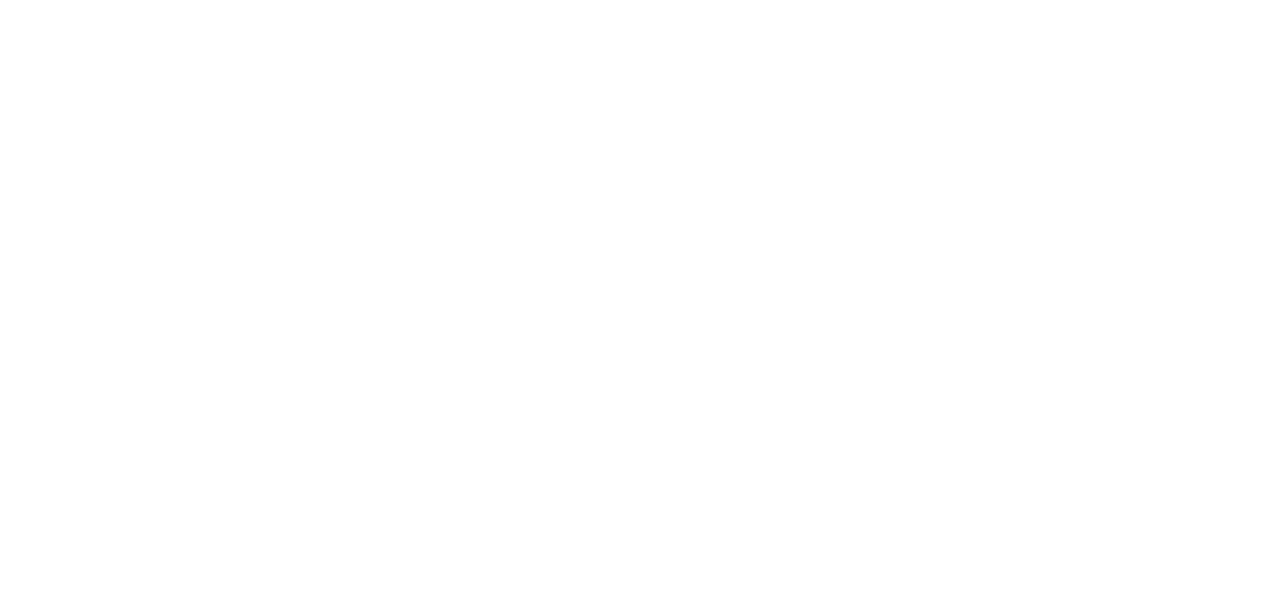
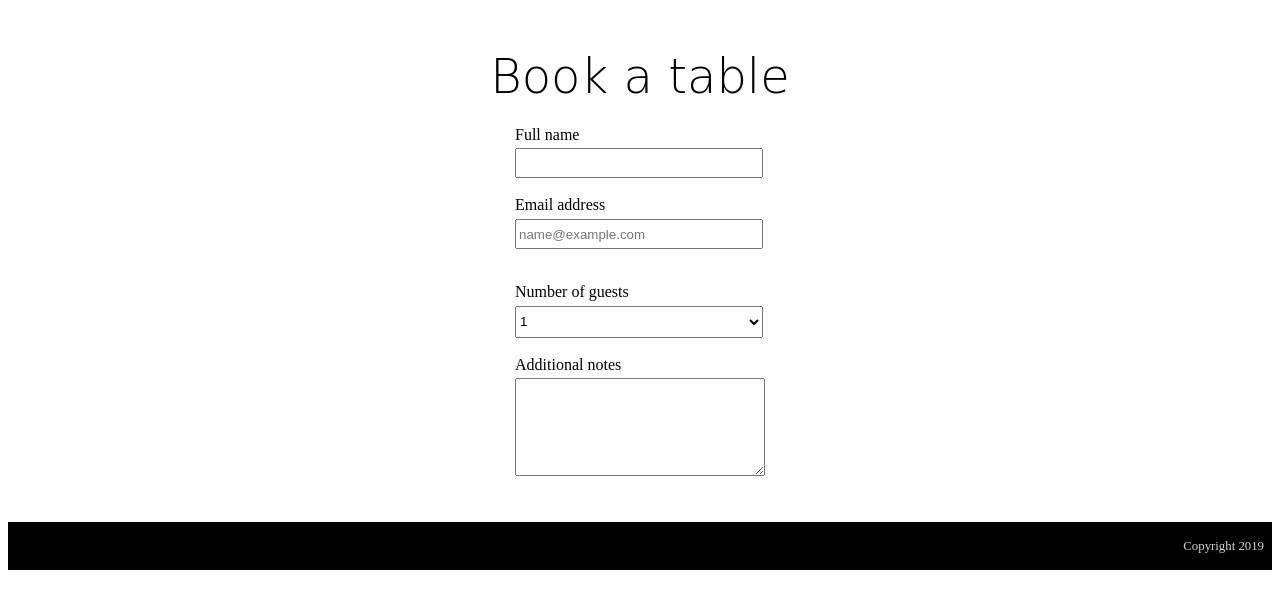
Before and after one commit to LouiseSchultz/Bennysburger, a website: page src/index.html in a window 1280 px wide. Drawn offline with nearby package versions, Linux system fonts and the light colour scheme; files that its build step writes are made by us from their sources; a web font is replaced by a local one.

Commit message:
form and footer

```diff
--- a/src/index.html
+++ b/src/index.html
@@ -6,8 +6,54 @@
     <meta http-equiv="X-UA-Compatible" content="ie=edge" />
     <title></title>
     <link rel="stylesheet" href="styles/main.css" />
+    <link rel="preconnect" href="https://fonts.googleapis.com"><link rel="preconnect" href="https://fonts.gstatic.com" crossorigin><link href="https://fonts.googleapis.com/css2?family=Love+Ya+Like+A+Sister&display=swap" rel="stylesheet">
   </head>
   <body>
+
+
+
+
+
+    <!-- Contact Formular -->
+    <div class="container formular">
+      <h2>Book a table</h2>
+
+      <div class="forms">
+        <form action="">
+          <fieldset style="border: none;">
+          <label for="name">Full name</label> <br>
+          <input type="text" name="name" id="name"><br><br>
+          <label for="email">Email address</label><br>
+          <input type="email" name="email" id="email" placeholder="name@example.com"><br><br>
+          </fieldset>
+          <fieldset style="border: none;">
+          <label for="number">Number of guests</label><br>
+          <select name="number" id="number">
+            <option value="1">1</option>
+            <option value="2">2</option>
+            <option value="3">3</option>
+            <option value="4">4</option>
+            <option value="5">5</option>
+            <option value="6">6</option>
+            <option value="7">7</option>
+            <option value="8">8</option>
+            <option value="9">9</option>
+            <option value="10">10</option>
+          </select><br><br>
+          <label for="text">Additional notes</label> <br>
+          <textarea name="text" id="text" ></textarea>
+        </fieldset>
+        </form>
+      </div>
+
+    </div>
+
+
+    <!-- Footer -->
+    <footer>
+      <span>Copyright 2019</span>
+    </footer>
+
     <!-- Custom scripts, edit above this line -->
     <script src="scripts/index.js"></script>
   </body>
--- a/src/scss/main.scss
+++ b/src/scss/main.scss
@@ -1 +1,45 @@
 // This is where you can import other stylesheets or write your scss code
+
+
+// Formular
+.formular {
+  display: flex;
+  flex-direction: column;
+  align-items: center;
+  margin: 2rem;
+}
+h2{
+    font-size: 3rem;
+    margin: 1rem;
+    font-weight: 300;
+    font-family: 'Love Ya Like A Sister', cursive;
+}
+input {
+  width: 15rem;
+  height: 1.5rem;
+  margin-top: 0.3rem;
+}
+select {
+  width: 15.5rem;
+  height: 2rem;
+  margin-top: 0.3rem;
+}
+textarea {
+  width: 14.5rem;
+  height: 5rem;
+  font-size: 1rem;
+  padding: .5rem;
+  margin-top: 0.3rem;
+}
+
+// Footer
+footer {
+  background-color: black;
+  height: 2rem;
+  color: lightgray;
+  font-size: 0.8rem;
+  display: flex;
+  justify-content: end;
+  align-items: center;
+  padding: 0.5rem;
+}
```
